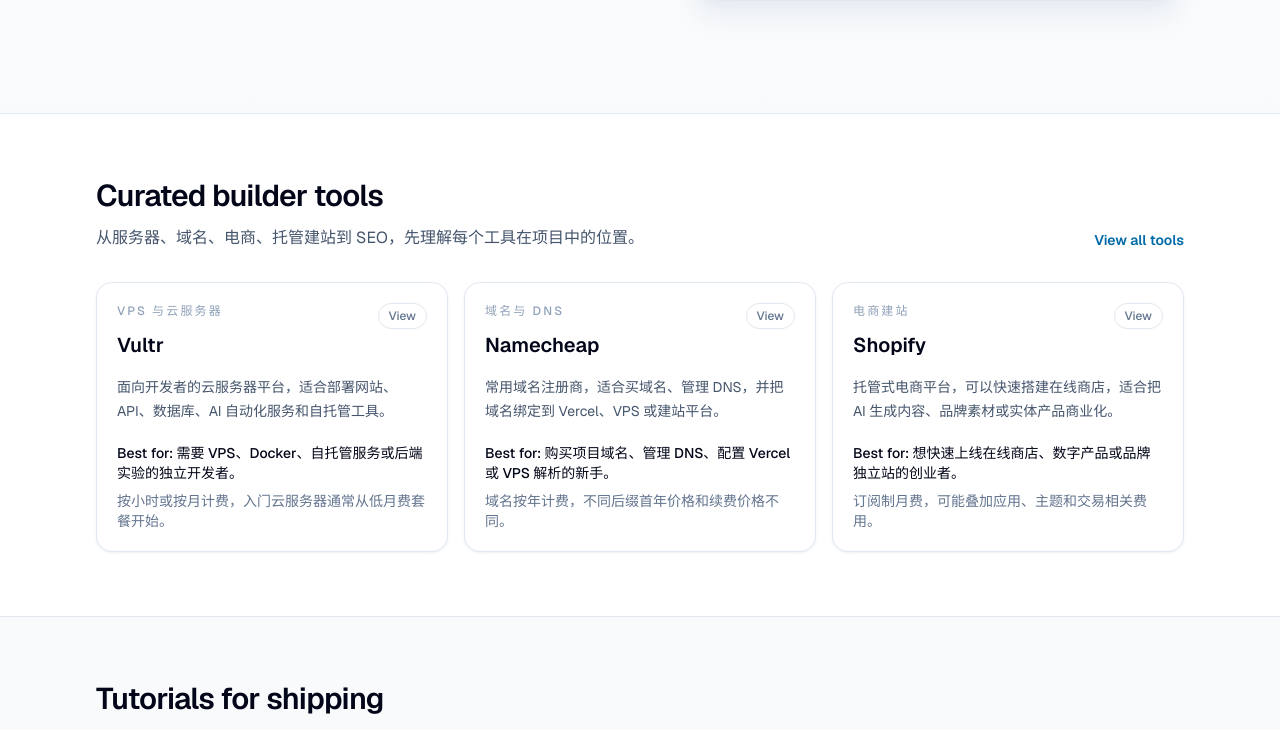
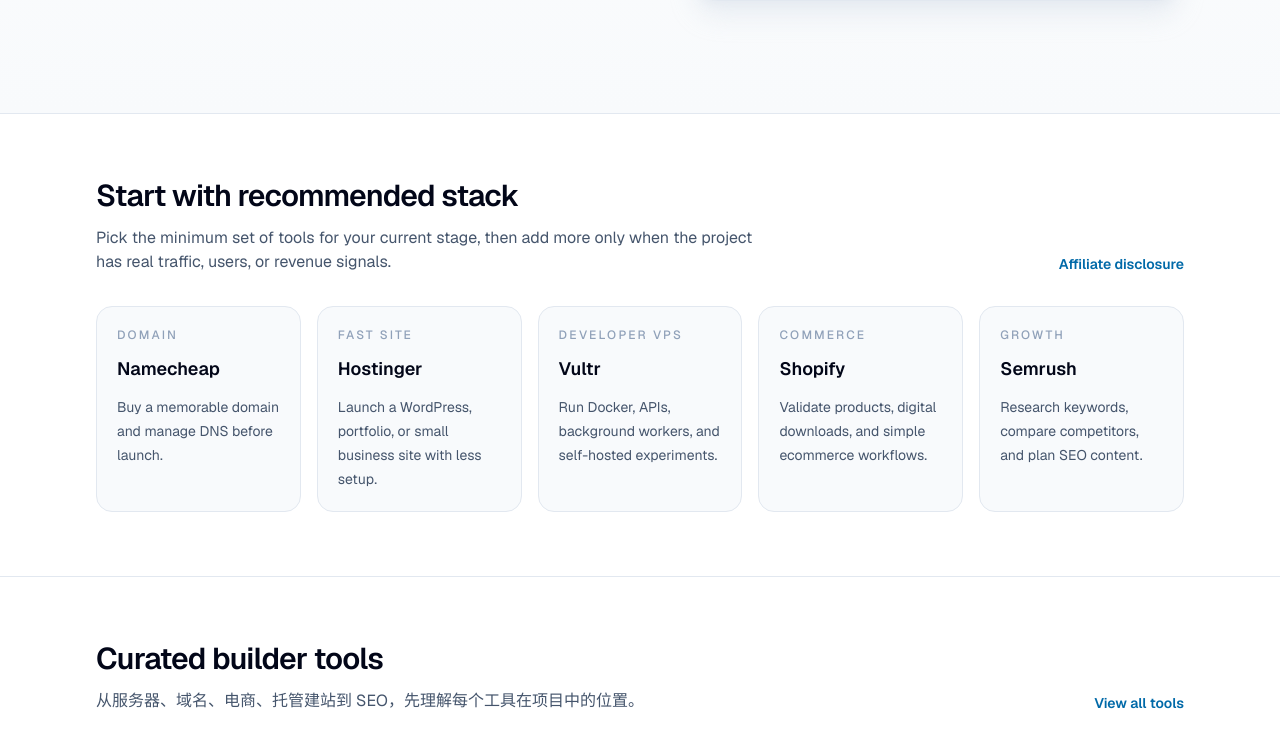
Before and after one commit to monaflare-art/ai-builder-hub, a Next.js app: page / in a window 1280 px wide. Shown: the part 729-1459 px from the top of the page. Built offline with nearby package versions, Linux system fonts and the light colour scheme.

Commit message:
Improve affiliate conversion structure

```diff
--- a/src/app/blog/[slug]/page.tsx
+++ b/src/app/blog/[slug]/page.tsx
@@ -239,7 +239,9 @@ export default async function BlogPostPage({ params }: PostPageProps) {
             Recommended Tools
           </h2>
           <p className="mt-3 text-sm leading-6 text-slate-600">
-            根据这篇文章的主题，下面这些工具更适合作为下一步参考。
+            Start with the tools that match this guide before adding more software to your
+            stack. These recommendations link to internal tool pages first, so you can compare
+            pricing, use cases, and current affiliate status before visiting any official site.
           </p>
           <div className="mt-6 grid gap-4">
             {recommendedTools.map((tool) => (
@@ -254,12 +256,13 @@ export default async function BlogPostPage({ params }: PostPageProps) {
                     </p>
                     <h3 className="mt-2 text-lg font-semibold text-slate-950">{tool.name}</h3>
                     <p className="mt-2 text-sm leading-6 text-slate-600">{tool.bestFor}</p>
+                    <p className="mt-2 text-sm text-slate-500">{tool.pricing}</p>
                   </div>
                   <Link
                     href={`/tools/${tool.slug}`}
                     className="inline-flex h-10 shrink-0 items-center justify-center rounded-xl bg-slate-950 px-4 text-sm font-semibold text-white transition hover:bg-slate-800"
                   >
-                    View tool
+                    View tool details
                   </Link>
                 </div>
               </div>
@@ -292,6 +295,31 @@ export default async function BlogPostPage({ params }: PostPageProps) {
             ))}
           </div>
         </section>
+
+        <section className="mt-8 rounded-3xl border border-sky-100 bg-sky-50 p-6 sm:p-8">
+          <h2 className="text-2xl font-semibold tracking-tight text-slate-950">
+            Ready to choose your next tool?
+          </h2>
+          <p className="mt-3 text-sm leading-6 text-slate-600">
+            Compare the recommended stack, read the disclosure, and pick only the tools that fit
+            your project stage. Some links may become affiliate links when approved, but the guide
+            remains focused on practical fit.
+          </p>
+          <div className="mt-6 flex flex-col gap-3 sm:flex-row">
+            <Link
+              href="/tools"
+              className="inline-flex h-11 items-center justify-center rounded-xl bg-slate-950 px-5 text-sm font-semibold text-white transition hover:bg-slate-800"
+            >
+              Explore recommended tools
+            </Link>
+            <Link
+              href="/affiliate-disclosure"
+              className="inline-flex h-11 items-center justify-center rounded-xl border border-slate-200 bg-white px-5 text-sm font-semibold text-slate-950 transition hover:border-slate-300 hover:bg-slate-50"
+            >
+              Read affiliate disclosure
+            </Link>
+          </div>
+        </section>
       </div>
     </article>
   );
--- a/src/app/blog/page.tsx
+++ b/src/app/blog/page.tsx
@@ -1,4 +1,5 @@
 import type { Metadata } from "next";
+import Link from "next/link";
 import { PostCard } from "@/components/post-card";
 import { posts } from "@/data/posts";
 
@@ -10,8 +11,18 @@ export const metadata: Metadata = {
   },
 };
 
-export default function BlogPage() {
+type BlogPageProps = {
+  searchParams?: Promise<{ category?: string }>;
+};
+
+export default async function BlogPage({ searchParams }: BlogPageProps) {
   const categories = Array.from(new Set(posts.map((post) => post.category)));
+  const params = searchParams ? await searchParams : {};
+  const selectedCategory =
+    params.category && categories.includes(params.category) ? params.category : undefined;
+  const filteredPosts = selectedCategory
+    ? posts.filter((post) => post.category === selectedCategory)
+    : posts;
 
   return (
     <section className="bg-slate-50">
@@ -24,18 +35,37 @@ export default function BlogPage() {
             面向新手的实践教程：如何选工具、如何部署、如何让 AI 辅助开发的项目真正上线。
           </p>
           <div className="mt-6 flex flex-wrap gap-2">
+            <Link
+              href="/blog"
+              className={`rounded-full border px-3 py-1.5 text-sm font-medium transition ${
+                selectedCategory
+                  ? "border-slate-200 bg-white text-slate-600 hover:border-sky-200 hover:text-sky-700"
+                  : "border-slate-950 bg-slate-950 text-white"
+              }`}
+            >
+              All
+            </Link>
             {categories.map((category) => (
-              <span
+              <Link
                 key={category}
-                className="rounded-full border border-slate-200 bg-white px-3 py-1.5 text-sm font-medium text-slate-600"
+                href={`/blog?category=${encodeURIComponent(category)}`}
+                className={`rounded-full border px-3 py-1.5 text-sm font-medium transition ${
+                  selectedCategory === category
+                    ? "border-slate-950 bg-slate-950 text-white"
+                    : "border-slate-200 bg-white text-slate-600 hover:border-sky-200 hover:text-sky-700"
+                }`}
               >
                 {category}
-              </span>
+              </Link>
             ))}
           </div>
+          <p className="mt-4 text-sm text-slate-500">
+            Showing {filteredPosts.length} {filteredPosts.length === 1 ? "article" : "articles"}
+            {selectedCategory ? ` in ${selectedCategory}` : ""}.
+          </p>
         </div>
         <div className="mt-10 grid gap-4 lg:grid-cols-3">
-          {posts.map((post) => (
+          {filteredPosts.map((post) => (
             <PostCard key={post.slug} post={post} />
           ))}
         </div>
--- a/src/app/page.tsx
+++ b/src/app/page.tsx
@@ -5,6 +5,39 @@ import { posts } from "@/data/posts";
 import { tools } from "@/data/tools";
 
 const steps = ["AI idea", "Codex build", "Domain", "Deploy", "SEO"];
+
+const recommendedStack = [
+  {
+    stage: "Domain",
+    name: "Namecheap",
+    href: "/tools/namecheap",
+    copy: "Buy a memorable domain and manage DNS before launch.",
+  },
+  {
+    stage: "Fast site",
+    name: "Hostinger",
+    href: "/tools/hostinger",
+    copy: "Launch a WordPress, portfolio, or small business site with less setup.",
+  },
+  {
+    stage: "Developer VPS",
+    name: "Vultr",
+    href: "/tools/vultr",
+    copy: "Run Docker, APIs, background workers, and self-hosted experiments.",
+  },
+  {
+    stage: "Commerce",
+    name: "Shopify",
+    href: "/tools/shopify",
+    copy: "Validate products, digital downloads, and simple ecommerce workflows.",
+  },
+  {
+    stage: "Growth",
+    name: "Semrush",
+    href: "/tools/semrush",
+    copy: "Research keywords, compare competitors, and plan SEO content.",
+  },
+];
 
 export default function Home() {
   return (
@@ -63,6 +96,45 @@ export default function Home() {
         </div>
       </section>
 
+      <section className="border-b border-slate-200 bg-white">
+        <div className="mx-auto max-w-6xl px-5 py-16 sm:px-6 lg:px-8">
+          <div className="flex flex-col gap-4 sm:flex-row sm:items-end sm:justify-between">
+            <div>
+              <h2 className="text-3xl font-semibold tracking-tight text-slate-950">
+                Start with recommended stack
+              </h2>
+              <p className="mt-3 max-w-2xl text-slate-600">
+                Pick the minimum set of tools for your current stage, then add more only when
+                the project has real traffic, users, or revenue signals.
+              </p>
+            </div>
+            <Link
+              href="/affiliate-disclosure"
+              className="text-sm font-semibold text-sky-700 hover:text-sky-900"
+            >
+              Affiliate disclosure
+            </Link>
+          </div>
+          <div className="mt-8 grid gap-4 md:grid-cols-2 lg:grid-cols-5">
+            {recommendedStack.map((item) => (
+              <Link
+                key={item.href}
+                href={item.href}
+                className="group rounded-2xl border border-slate-200 bg-slate-50 p-5 transition hover:-translate-y-0.5 hover:border-sky-200 hover:bg-white hover:shadow-md hover:shadow-slate-200/70"
+              >
+                <p className="text-xs font-medium uppercase tracking-[0.18em] text-slate-400">
+                  {item.stage}
+                </p>
+                <h3 className="mt-3 text-lg font-semibold text-slate-950 group-hover:text-sky-700">
+                  {item.name}
+                </h3>
+                <p className="mt-3 text-sm leading-6 text-slate-600">{item.copy}</p>
+              </Link>
+            ))}
+          </div>
+        </div>
+      </section>
+
       <section className="mx-auto max-w-6xl px-5 py-16 sm:px-6 lg:px-8">
         <div className="flex flex-col gap-4 sm:flex-row sm:items-end sm:justify-between">
           <div>
--- a/src/app/tools/page.tsx
+++ b/src/app/tools/page.tsx
@@ -22,6 +22,9 @@ export default function ToolsPage() {
             这里先收录新手做线上项目最常遇到的基础工具：服务器、域名、电商、托管建站和 SEO。
             每个工具都保留未来 affiliate 链接字段，方便后续商业化。
           </p>
+          <p className="mt-4 rounded-2xl border border-sky-100 bg-white px-4 py-3 text-sm leading-6 text-slate-600">
+            Affiliate-ready 标记表示该工具已预留推荐链接字段；在 affiliateUrl 未配置前，页面仍使用普通工具详情页和官网链接。
+          </p>
         </div>
         <div className="mt-10 grid gap-4 md:grid-cols-2">
           {tools.map((tool) => (
--- a/src/components/tool-card.tsx
+++ b/src/components/tool-card.tsx
@@ -1,5 +1,11 @@
 import Link from "next/link";
 import type { Tool } from "@/data/tools";
+
+const affiliateStatusLabel: Record<Tool["affiliateStatus"], string> = {
+  active: "Affiliate link active",
+  pending: "Affiliate-ready: pending",
+  unavailable: "Affiliate unavailable",
+};
 
 export function ToolCard({ tool }: { tool: Tool }) {
   return (
@@ -22,6 +28,9 @@ export function ToolCard({ tool }: { tool: Tool }) {
       <div className="mt-5 space-y-2 text-sm">
         <p className="font-medium text-slate-950">Best for: {tool.bestFor}</p>
         <p className="text-slate-500">{tool.pricing}</p>
+        <span className="inline-flex rounded-full border border-sky-100 bg-sky-50 px-2.5 py-1 text-xs font-medium text-sky-700">
+          {affiliateStatusLabel[tool.affiliateStatus]}
+        </span>
       </div>
     </Link>
   );
```
